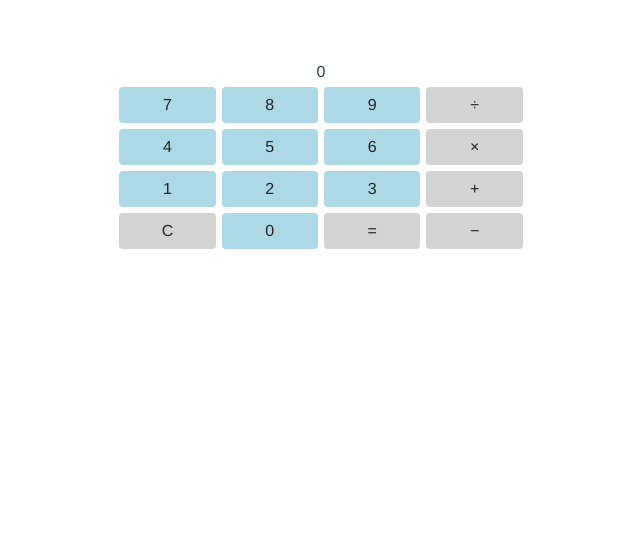
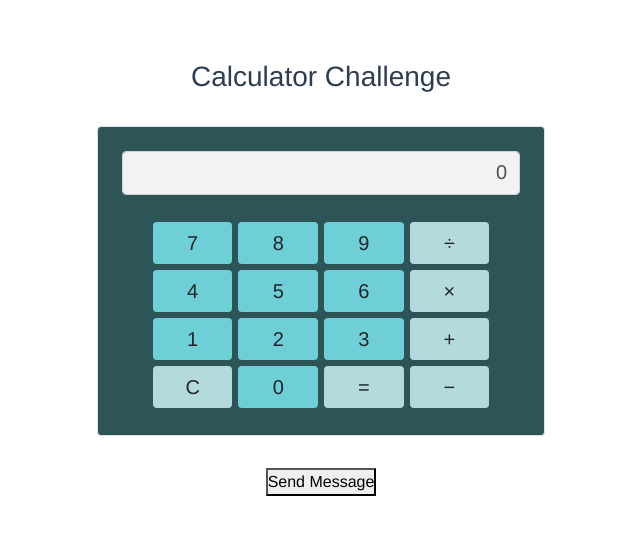
Before and after one commit to jessicaheggem/vue-calculator, a Vue app: page / in a window 1280 px wide. Shown: the top 534 px of the page, without its empty margins (319-959 px from the left). Built offline with nearby package versions, Linux system fonts and the light colour scheme; no server answers.

Commit message:
adding websockets

```diff
--- a/src/App.vue
+++ b/src/App.vue
@@ -5,14 +5,14 @@
 </template>
 
 <script>
-import Calculator from './components/Calculator.vue'
+import Calculator from "./components/Calculator.vue";
 
 export default {
-  name: 'App',
+  name: "App",
   components: {
     Calculator
   }
-}
+};
 </script>
 
 <style>
--- a/src/components/Calculator.vue
+++ b/src/components/Calculator.vue
@@ -1,6 +1,10 @@
 <template>
-  <div class="container wrap">
-    <div class="disp">{{calculation.current || '0'}}</div>
+  <div>
+    <h3>Calculator Challenge</h3>
+    <br />
+    <div class="container wrap border rounded p-4">
+      <input class="disp text-right form-control" :value="calculation.current || '0'" />
+      <br />
       <div @click="push(7)" class="btn btn-warning btns number">7</div>
       <div @click="push(8)" class="btn btn-warning btns number">8</div>
       <div @click="push(9)" class="btn btn-warning btns number">9</div>
@@ -18,6 +22,10 @@
       <div @click="equals" class="btn btn-warning btns operator">=</div>
       <div @click="minus" class="btn btn-warning btns operator">&minus;</div>
     </div>
+    <br />
+    <h5>{{calculation.current}}</h5>
+    <button v-on:click="sendMessage('hello')">Send Message</button>
+  </div>
 </template>
 
 <script>
@@ -32,10 +40,15 @@ export default {
         click: false,
         symbol: "",
         end: false
-      }
+      },
+    connection: null
     };
   },
   methods: {
+    sendMessage: function(message) {
+      console.log(this.connection);
+      this.connection.send(message);
+    },
     clear() {
       this.calculation.current = "";
     },
@@ -72,7 +85,7 @@ export default {
         parseFloat(this.calculation.previous),
         parseFloat(this.calculation.current)
       );
-      this.calculation.prev = null;
+      this.calculation.previous = null;
       this.calculation.symbol = "";
       this.calculation.end = true;
     },
@@ -88,7 +101,21 @@ export default {
         this.calculation.current = result;
       }
     }
+  },
+  created: function() {
+    console.log("Starting connection to WebSocket Server")
+    this.connection = new WebSocket("wss://echo.websocket.org")
+
+    this.connection.onmessage = function(event) {
+      console.log(event);
     }
+
+    this.connection.onopen = function(event) {
+      console.log(event)
+      console.log("Successfully connected to the echo websocket server...")
+    }
+  },
+
 };
 </script>
 
@@ -102,23 +129,27 @@ export default {
 .btns {
   width: 20% !important;
   margin: 3px !important;
+  font-size: 20px !important;
 }
 
 .number {
-  background-color: lightblue !important;
-  border: lightblue !important;
+  background-color: #6fcfd6 !important;
+  border: #6fcfd6 !important;
 }
 
 .operator {
-  background-color: lightgray !important;
-  border: lightgray !important;
+  background-color: #b5dadd !important;
+  border: #b5dadd !important;
 }
 
 .wrap {
-  width: 40% !important;
+  width: 35% !important;
+  background-color: #2d5457 !important;
 }
 
 .disp {
-
+  font-size: 20px !important;
+  background-color: #f2f2f2 !important;
+  border: ;
 }
 </style>
```
Lines whose indentation alone changed are shown as unchanged.
